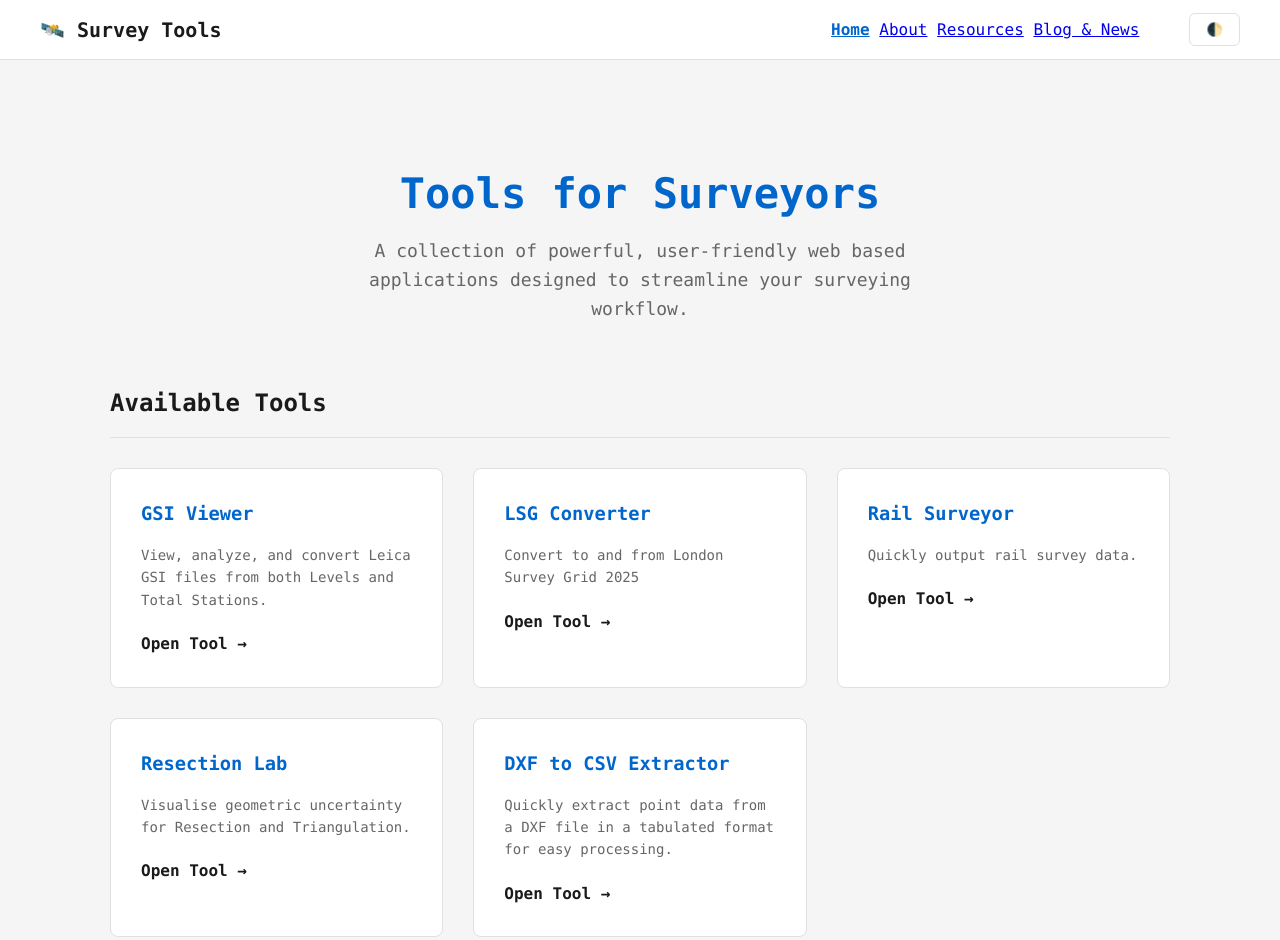
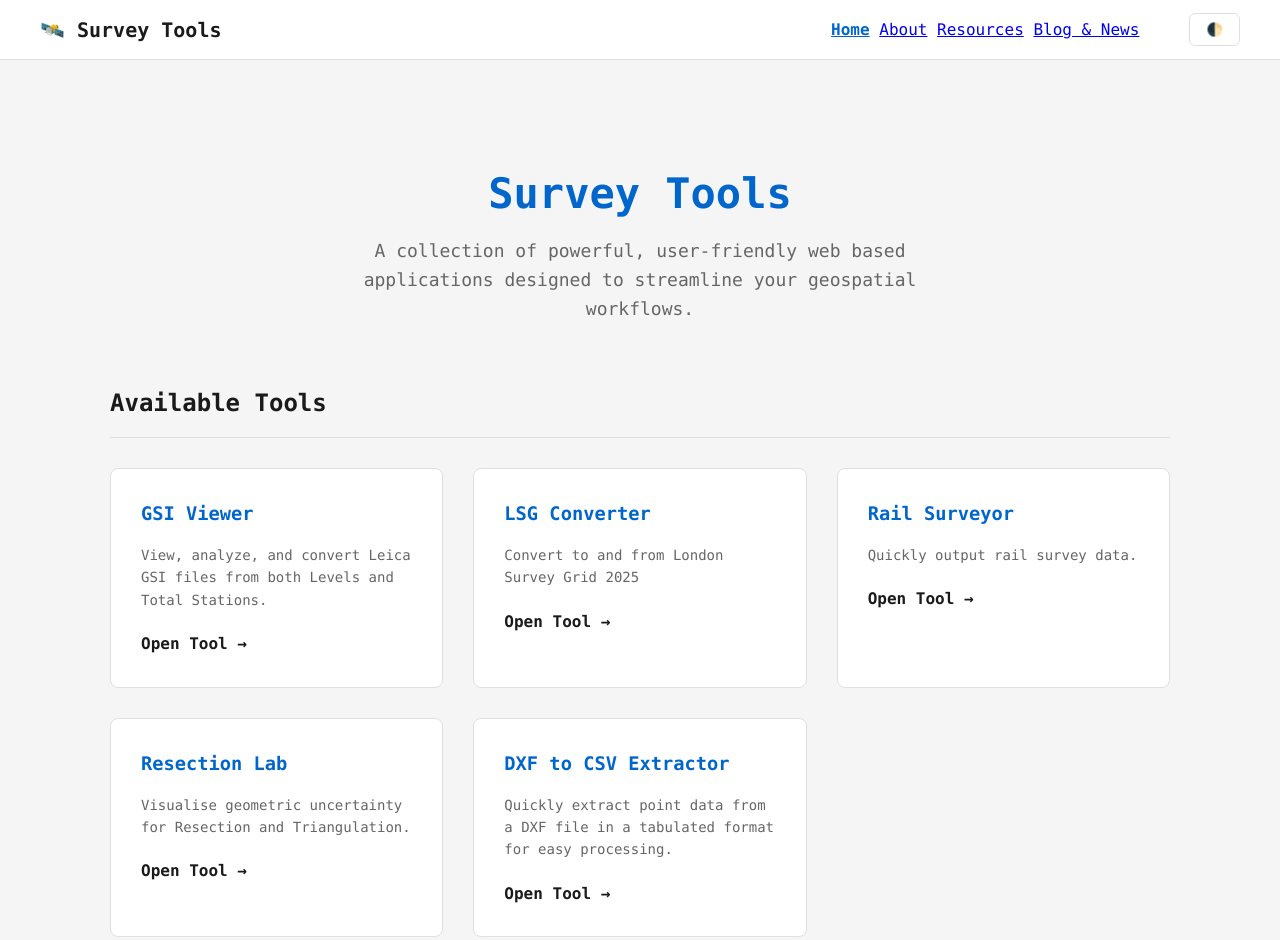
Before and after one commit to benbrewster85/GSI-Parser, a website: page index.html in a window 1280 px wide. Shown: the top 940 px of the page. Drawn offline with Linux system fonts and the light colour scheme.

Commit message:
fix: update hero section title and subtitle for clarity

```diff
--- a/index.html
+++ b/index.html
@@ -33,8 +33,8 @@
     <div class="container">
         <main>
             <div class="hero-section">
-                <h1>Tools for Surveyors</h1>
-                <p class="subtitle">A collection of powerful, user-friendly web based applications designed to streamline your surveying workflow.</p>
+                <h1>Survey Tools</h1>
+                <p class="subtitle">A collection of powerful, user-friendly web based applications designed to streamline your geospatial workflows.</p>
             </div>
 
             <div class="tools-section">
```
